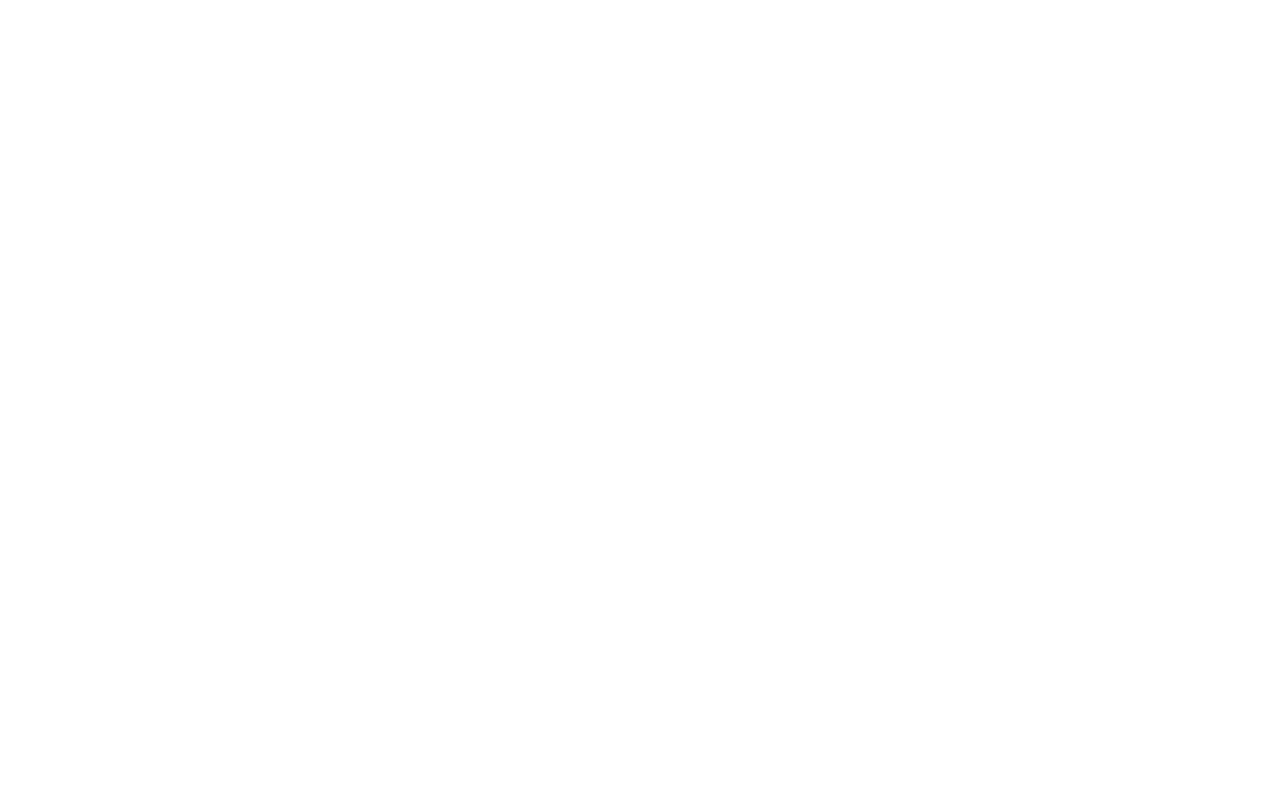
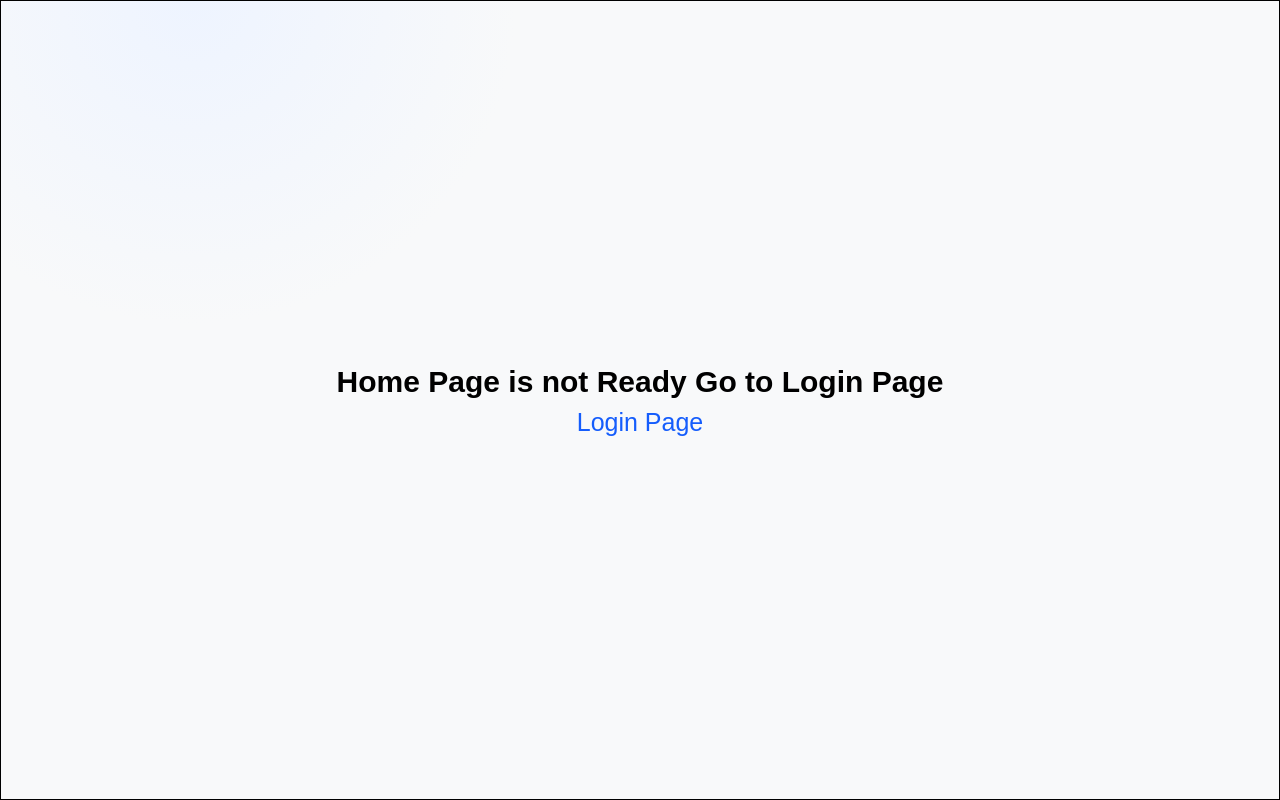
Before and after one commit to qcsstudio/hrms, a React (Vite) app: page / in a window 1280 px wide. Before the commit this address had no page. Built offline with nearby package versions, Linux system fonts and the light colour scheme.

Commit message:
add recaptcha

```diff
--- a/package.json
+++ b/package.json
@@ -19,6 +19,7 @@
     "get_input_empty_fields": "^1.0.4",
     "react": "^19.2.0",
     "react-dom": "^19.2.0",
+    "react-google-recaptcha-v3": "^1.11.0",
     "react-icons": "^5.5.0",
     "react-redux": "^9.2.0",
     "react-router-dom": "^7.12.0",
--- a/src/Components/Auth/Login.jsx
+++ b/src/Components/Auth/Login.jsx
@@ -13,10 +13,15 @@ import createAxios from '../../utils/axios.config';
 import { setAddLoginData } from '../../Redux/userSlice';
 import { getSlug } from '../CompanySlug';
 
+import { useGoogleReCaptcha } from "react-google-recaptcha-v3";
+
+
 const Login = () => {
   const navigate = useNavigate();
   const dispatch = useDispatch();
   const axiosInstance = createAxios();
+
+  const { executeRecaptcha } = useGoogleReCaptcha();
 
   const [email, setEmail] = useState("");
   const [password, setPassword] = useState("");
@@ -167,12 +172,18 @@ const Login = () => {
     }
 
     try {
+       if (!executeRecaptcha) {
+        toast.error("Recaptcha not yet loaded, please try again.");
+        return;
+      }
       setIsLoader(true);
+      const recaptchaToken = await executeRecaptcha("login");
       setErrors(prev => ({ ...prev, general: "" }));
 
       const res = await axiosInstance.post("/auth/login", {
         email,
-        password
+        password,
+        recaptchaToken
       },
         slug && { meta: { auth: "TENANT_ONLY" } }
       );
@@ -240,7 +251,7 @@ const Login = () => {
 
   // Get input field class based on error state
   const getInputFieldClass = (field) => {
-    const baseClass = "w-full outline-none text-[16px]";
+    const baseClass = "w-full outline-none text-[16px] focus:outline-none focus:outline-none focus:border-none focus:ring-0";
     const hasError = touched[field] && errors[field];
     return `${baseClass} ${hasError ? 'text-red-600' : 'text-[#A7A7A7]'}`;
   };
--- /dev/null
+++ b/src/Components/HomePage.jsx
@@ -0,0 +1,22 @@
+import React from 'react'
+import { Link } from 'react-router-dom'
+
+const HomePage = () => {
+    return (
+        <>
+            <div className='w-full h-screen justify-center items-center border flex '>
+                <div>
+
+                    <h1 className='text-[30px] font-bold '>Home Page is not Ready Go to Login Page</h1>
+                    <div className='flex justify-center'>
+
+                    <Link to='/login' className='no-underline text-blue-600 text-center text-[25px]  ' >Login Page</Link>
+                    </div>
+                </div>
+
+            </div>
+        </>
+    )
+}
+
+export default HomePage
--- a/src/layout/AppRoutes.jsx
+++ b/src/layout/AppRoutes.jsx
@@ -8,6 +8,8 @@ import DeviceIntegration from "../Container/Config/Device-Integration/DeviceInte
 import ForgotPassword from "../Components/Auth/ForgotPassword";
 import VerifyCode from "../Components/Auth/VerifyCode";
 import SetPassword from "../Components/Auth/SetPassword";
+import HomePage from "../Components/HomePage";
+import { GoogleReCaptchaProvider } from "react-google-recaptcha-v3";
 
 /* ================= AUTH / COMMON ================= */
 const Login = lazy(() => import("../Components/Auth/Login"));
@@ -236,7 +238,18 @@ const AppRoutes = () => {
     <Suspense fallback={<div>Loading...</div>}>
       <Routes>
 
-        <Route path="/login" element={<Login />} />
+        <Route path="/" element={<HomePage />} />
+        <Route path="/login" element={ <GoogleReCaptchaProvider
+            reCaptchaKey="6Ld9Gn0sAAAAAG7i8ua3csu4bvG3B54cl27yOdtf"
+            scriptProps={{
+              async: true,
+              defer: true,
+              appendTo: "body", // script sirf jab ye page load hoga tab hi attach hoga
+              nonce: undefined,
+            }}
+          >
+            <Login />
+          </GoogleReCaptchaProvider>} />
         <Route path="/forget-password" element={<ForgotPassword />} />
 
         <Route path="/verify-code" element={<VerifyCode />} />
```
Also changed, not shown: 1 other file (tests, documents, lock files or other folders).
